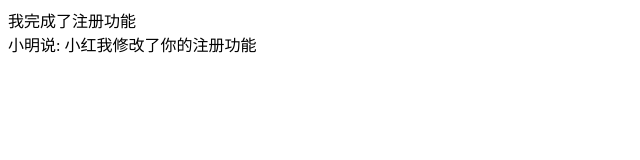
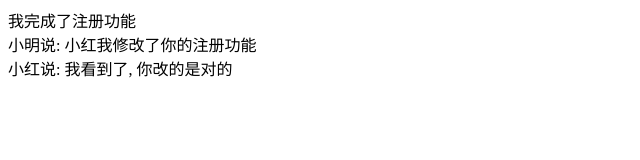
Before and after one commit to Wwanglun/todayImstrong, a plain HTML site: page register.html in a window 1280 px wide. Shown: the whole page, without its empty margins (0-640 px from the left). Drawn offline with Linux system fonts and the light colour scheme.

Commit message:
最终版---小红

```diff
--- a/register.html
+++ b/register.html
@@ -7,5 +7,6 @@
 <body>
 <div>我完成了注册功能</div>
 <div>小明说: 小红我修改了你的注册功能</div>
+<div>小红说: 我看到了, 你改的是对的</div>
 </body>
 </html>
```
